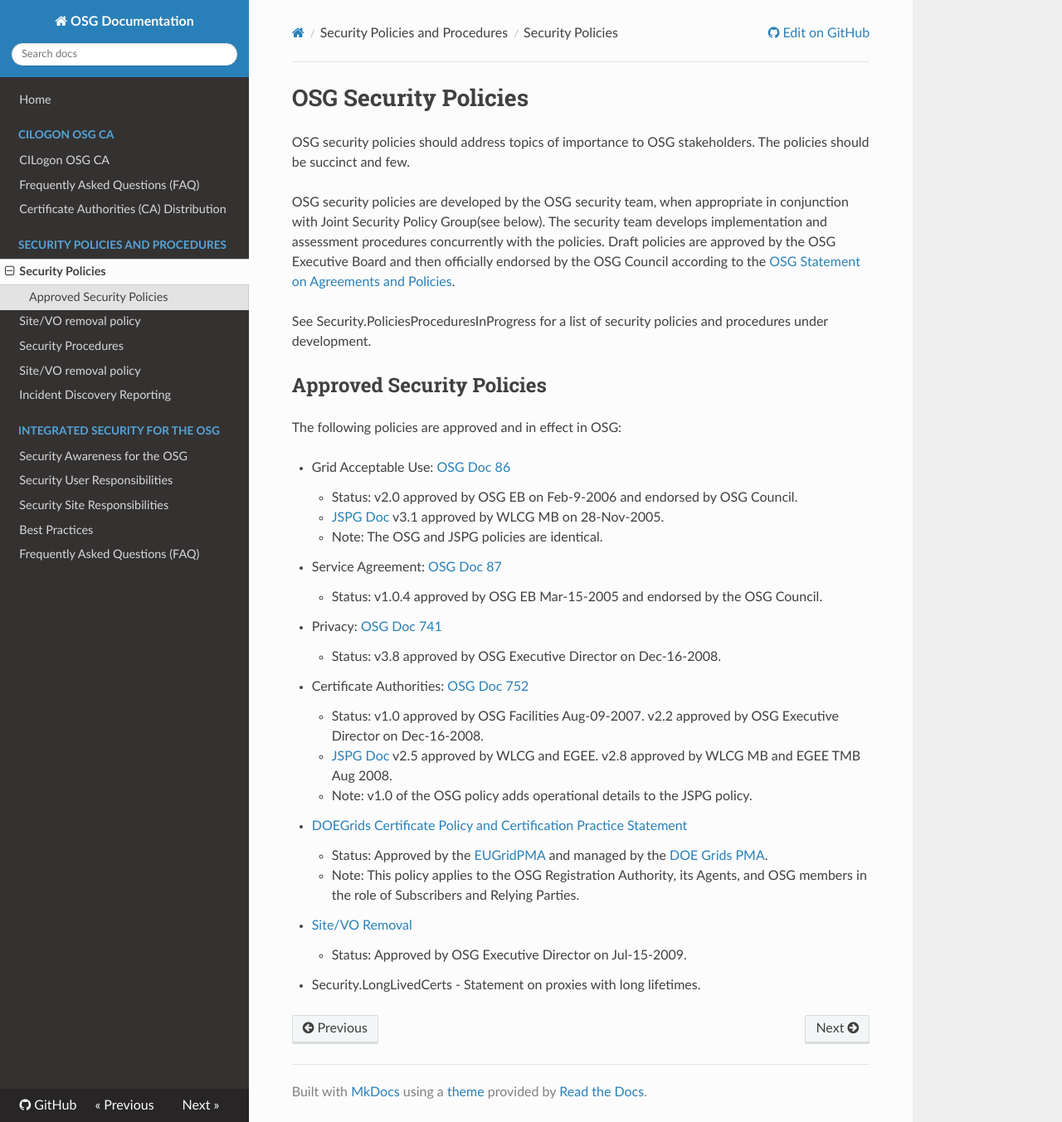
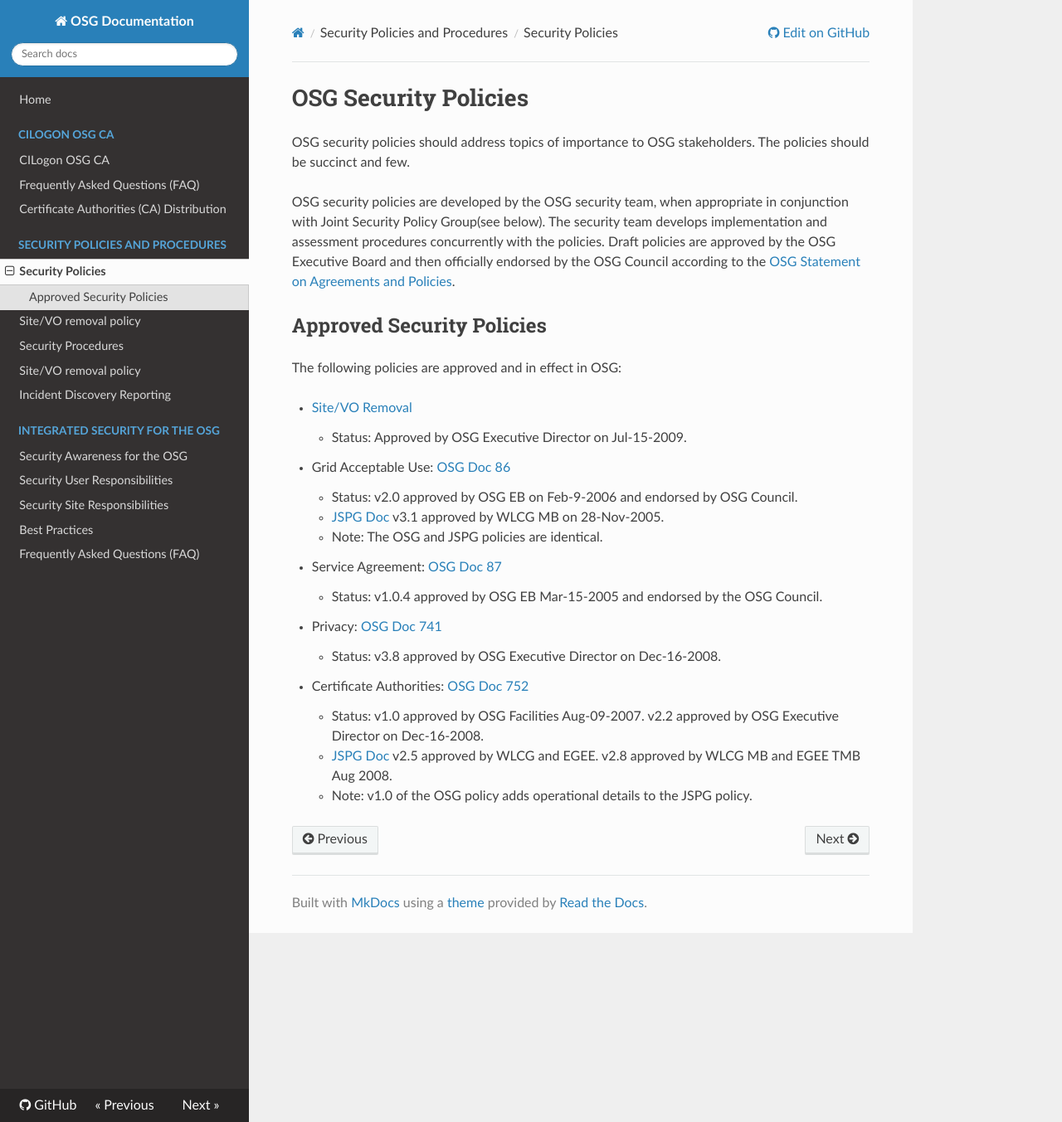
Before and after one commit to opensciencegrid/security, an MkDocs documentation site: the page built from docs/OSGSecurityPolicies.md, in a window 1280 px wide and 1353 px high. Shown: the whole window at 83% size. Built offline with MkDocs 1.6.1, drawn with Linux system fonts in a browser that asks for light colours; nearby versions of some CDN libraries; old or Windows-style settings are respelled for this version of MkDocs.

Commit message:
Update OSGSecurityPolicies.md
Removing twiki link and deprecated links of DoEGrids

```diff
--- a/docs/OSGSecurityPolicies.md
+++ b/docs/OSGSecurityPolicies.md
@@ -4,12 +4,12 @@ OSG security policies should address topics of importance to OSG stakeholders. T
 
 OSG security policies are developed by the OSG security team, when appropriate in conjunction with Joint Security Policy Group(see below). The security team develops implementation and assessment procedures concurrently with the policies. Draft policies are approved by the OSG Executive Board and then officially endorsed by the OSG Council according to the [OSG Statement on Agreements and Policies](http://osg-docdb.opensciencegrid.org/cgi-bin/ShowDocument?docid=539).
 
-See Security.PoliciesProceduresInProgress for a list of security policies and procedures under development.
-
 ## Approved Security Policies
 
 The following policies are approved and in effect in OSG:
 
+-   [Site/VO Removal ](SiteVORemovalPolicy)
+    -   Status: Approved by OSG Executive Director on Jul-15-2009.
 -   Grid Acceptable Use: [OSG Doc 86](http://osg-docdb.opensciencegrid.org/cgi-bin/ShowDocument?docid=86)
     -   Status: v2.0 approved by OSG EB on Feb-9-2006 and endorsed by OSG Council.
     -   [JSPG Doc](https://edms.cern.ch/document/428036) v3.1 approved by WLCG MB on 28-Nov-2005.
@@ -22,9 +22,3 @@ The following policies are approved and in effect in OSG:
     -   Status: v1.0 approved by OSG Facilities Aug-09-2007. v2.2 approved by OSG Executive Director on Dec-16-2008.
     -   [JSPG Doc](https://edms.cern.ch/document/428038) v2.5 approved by WLCG and EGEE. v2.8 approved by WLCG MB and EGEE TMB Aug 2008.
     -   Note: v1.0 of the OSG policy adds operational details to the JSPG policy.
--   [DOEGrids Certificate Policy and Certification Practice Statement](http://www.doegrids.org/Docs/CP-CPS.pdf)
-    -   Status: Approved by the [EUGridPMA](http://www.eugridpma.org/) and managed by the [DOE Grids PMA](http://www.doegrids.org/pages/doegridspma.html).
-    -   Note: This policy applies to the OSG Registration Authority, its Agents, and OSG members in the role of Subscribers and Relying Parties.
--   [Site/VO Removal ](https://twiki.grid.iu.edu/bin/view/ReleaseDocumentation/Removal)
-    -   Status: Approved by OSG Executive Director on Jul-15-2009.
--   Security.LongLivedCerts - Statement on proxies with long lifetimes.
```
